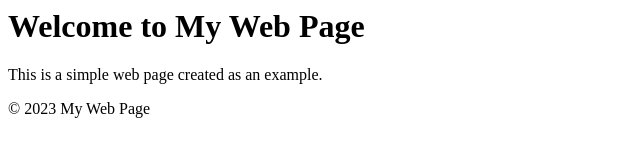
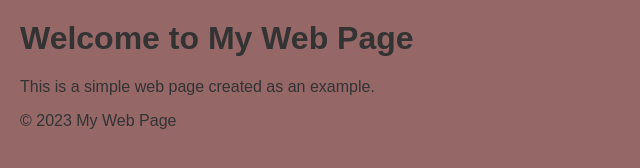
Before and after one commit to ogjr80/website2, a plain HTML site: page index.html in a window 1280 px wide. Shown: the whole page, without its empty margins (0-640 px from the left). Drawn offline with Linux system fonts and the light colour scheme.

Commit message:
added main.css to the project and link it to index.html

```diff
--- a/index.html
+++ b/index.html
@@ -3,7 +3,7 @@
     <title>My Web Page</title>
     <meta charset="UTF-8">
     <meta name="viewport" content="width=device-width, initial-scale=1.0">
-    <link rel="stylesheet" href="styles.css">
+    <link rel="stylesheet" href="main.css">
 </head>
 <body>
     <header>
--- /dev/null
+++ b/main.css
@@ -0,0 +1,8 @@
+body {
+
+    font-family: Arial, sans-serif;
+    background-color: #956767;
+    color: #333;
+    margin: 0;
+    padding: 20px;
+}
```
